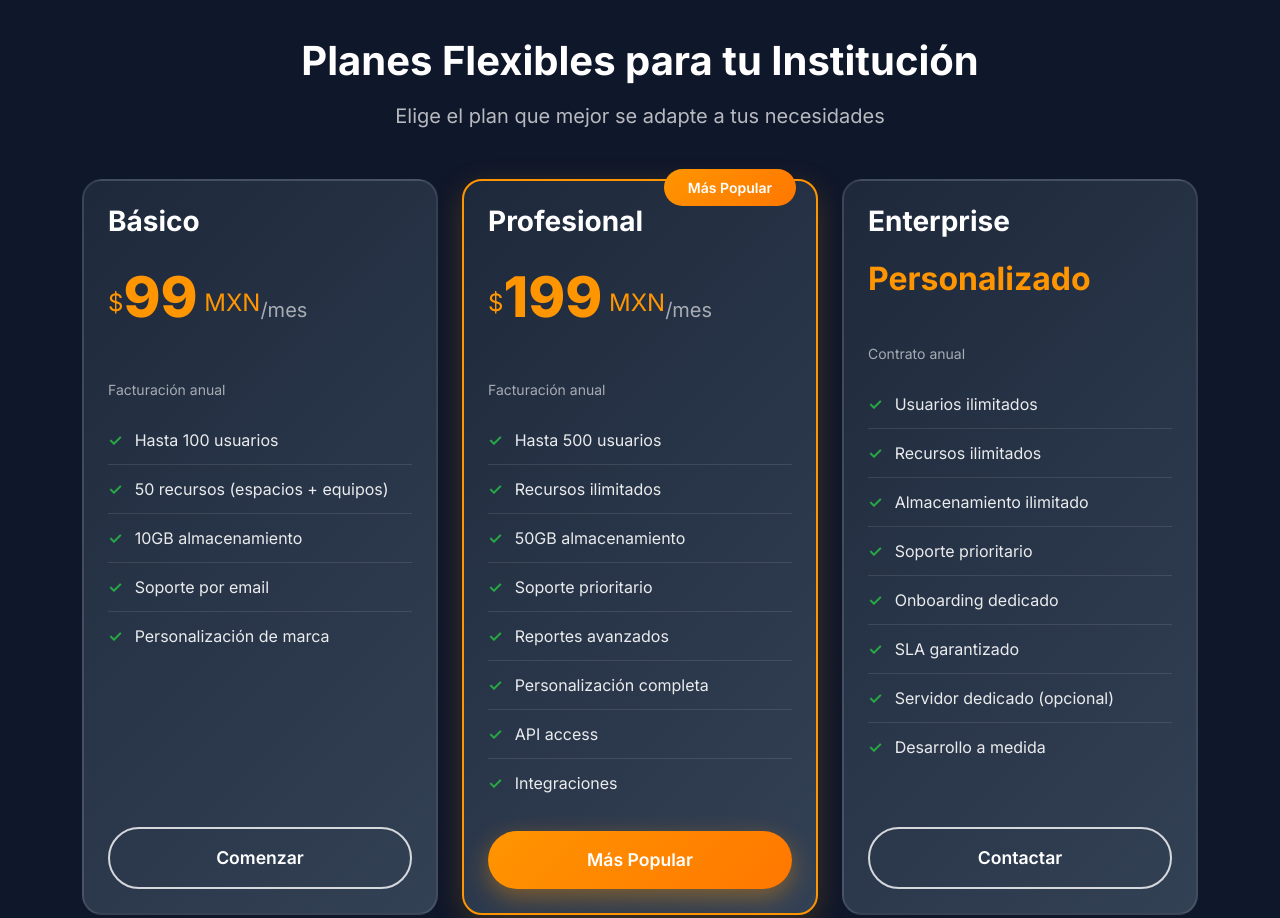
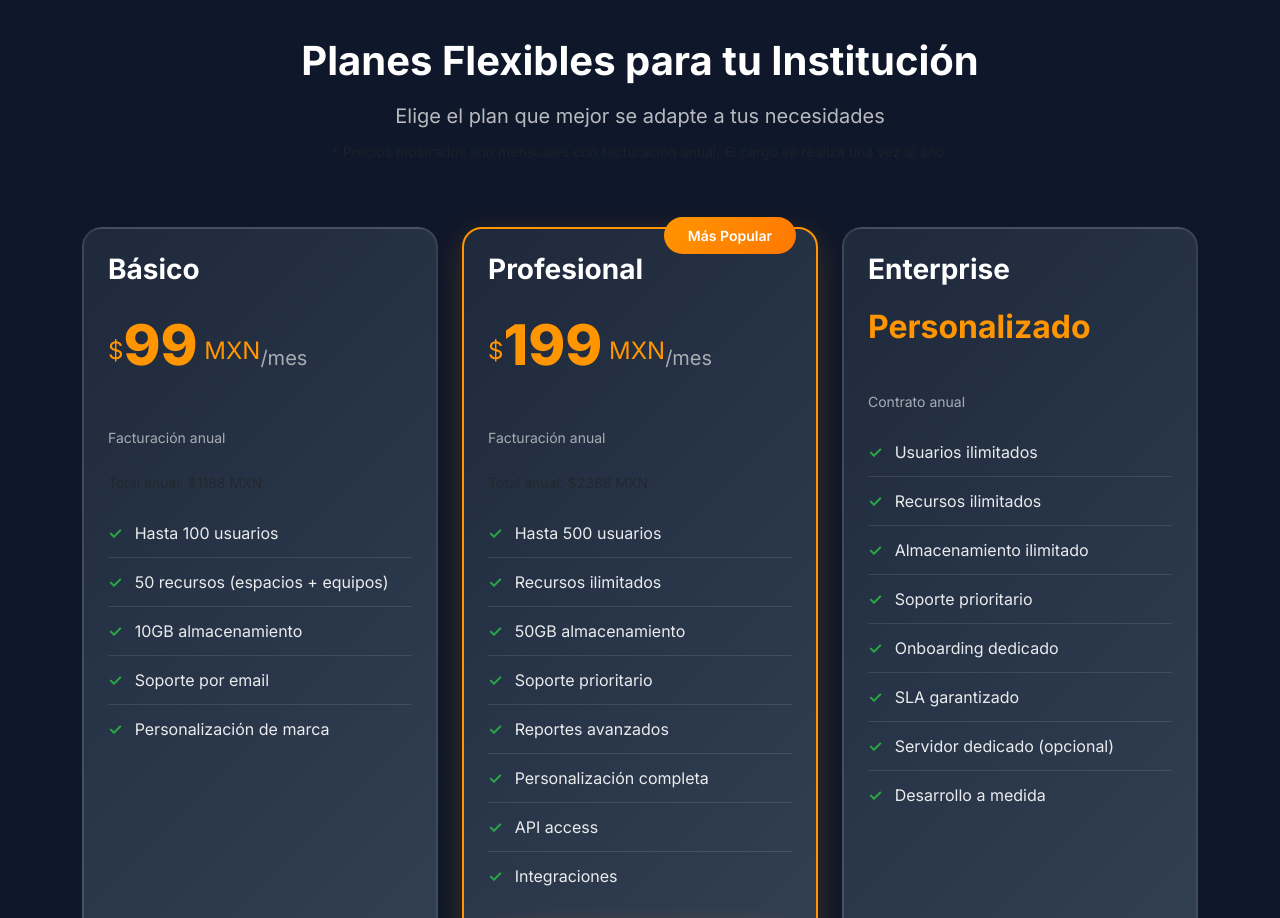
Before and after one commit to rubenorozu/fluxio, a Next.js app: page /platform-landing in a window 1280 px wide. Shown: the part 3440-4358 px from the top of the page. Built offline with nearby package versions, Linux system fonts and the light colour scheme; no server answers.

Commit message:
feat: Agregar aclaración de pago anual en precios del landing
- Agregar nota explicativa sobre facturación anual
- Mostrar total anual calculado en cada plan
- Hacer más claro el modelo de pago

```diff
--- a/app/platform-landing/page.tsx
+++ b/app/platform-landing/page.tsx
@@ -195,6 +195,9 @@ export default function PlatformLandingPage() {
                         <Col>
                             <h2 className={styles.sectionTitle}>Planes Flexibles para tu Institución</h2>
                             <p className={styles.sectionSubtitle}>Elige el plan que mejor se adapte a tus necesidades</p>
+                            <p className="text-muted mt-2">
+                                <small>* Precios mostrados son mensuales con facturación anual. El cargo se realiza una vez al año.</small>
+                            </p>
                         </Col>
                     </Row>
                     <Row className="g-4 justify-content-center">
@@ -221,6 +224,11 @@ export default function PlatformLandingPage() {
                                         </div>
                                         {plan.billing && (
                                             <p className={styles.billingNote}>{plan.billing}</p>
+                                        )}
+                                        {plan.price !== 'Personalizado' && (
+                                            <p className="text-muted small mt-2">
+                                                Total anual: ${parseInt(plan.price) * 12} {plan.currency}
+                                            </p>
                                         )}
                                         <ul className={styles.featureList}>
                                             {plan.features.map((feature, idx) => (
```
